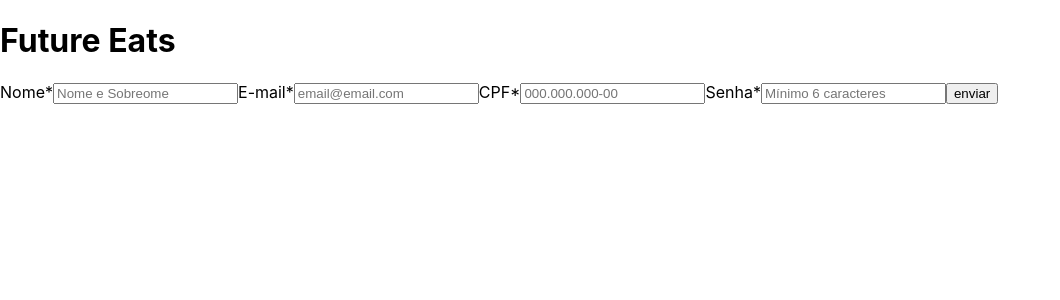
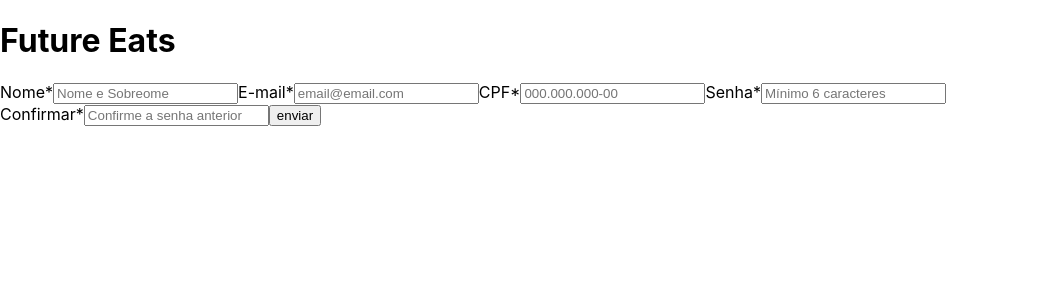
Before and after one commit to AdeirMoreira/Front-End_FutureEats, a React (Create React App) app: page /cadastro in a window 1280 px wide. Shown: the top 300 px of the page, without its empty margins (0-1060 px from the left). Built offline with nearby package versions, Linux system fonts and the light colour scheme.

Commit message:
alterações no regex

```diff
--- /dev/null
+++ b/src/Hooks/useInput.jsx
@@ -0,0 +1,11 @@
+import { useState } from "react";
+
+export const useInput = initialValue => {
+    const [value, setValue] = useState(initialValue)
+
+    const handleValue = e => setValue(e.target.value)
+
+    const clearInput = () => setValue(initialValue)
+
+    return [value, handleValue, clearInput]
+}
--- a/src/pages/SignUpPage/SignUpPage.js
+++ b/src/pages/SignUpPage/SignUpPage.js
@@ -1,13 +1,20 @@
-import React, { useContext } from 'react'
+import React, { useContext, useState } from 'react'
 import { FutureEats } from '../../globalState/Context'
 import { SignUpRequest } from '../../services/SignUp'
+import { useInput } from '../../Hooks/useInput'
 
 export default function SignUpPage() {
+  const [confirm, handleValue] = useInput('')
+  const [confirmed, setConfirmed] = useState(false)
   const params = useContext(FutureEats)
 
-  const preventDefault = (e) => {
-    e.preventDefault()
-    SignUpRequest(params.dataForm.personalData.form)
+  const preventDefault = (event) => {
+    event.preventDefault()
+    if (params.dataForm.personalData.form.password === confirm) {
+      console.log(params.dataForm.personalData.form)
+    } else {
+      setConfirmed(true)
+    }
   }
 
   return (
@@ -28,6 +35,8 @@
             name='email' value={params.dataForm.personalData.form.email}
             onChange={params.dataForm.personalData.onChange}
             placeholder='email@email.com'
+            pattern='^[^\s@]+@[^\s@]+\.[^\s@]+$'
+            title='EX: email@provedor.com'
             required />
         </label>
         <label htmlFor='cpf'>CPF*
@@ -36,6 +45,8 @@
             name='cpf' value={params.dataForm.personalData.form.cpf}
             onChange={params.dataForm.personalData.onChange}
             placeholder='000.000.000-00'
+            pattern='^([0-9]){3}\.([0-9]){3}\.([0-9]){3}-([0-9]){2}$'
+            title='Use ponto e traço ao digitar o CPF'
             required />
         </label>
         <label htmlFor=''>Senha*
@@ -44,16 +55,24 @@
             name='password' value={params.dataForm.personalData.form.password}
             onChange={params.dataForm.personalData.onChange}
             placeholder='Mínimo 6 caracteres'
+            pattern='^[a-zA-Z0-9]{6,}$'
+            title='Mínimo 6 caracteres entre letras e números'
             required />
         </label>
-        {/* <label htmlFor='confirm'>Confirmar*
+        <div>
+          {confirmed && <p>A senha e a confirmação são diferentes</p>}
+        </div>
+
+        <label htmlFor='confirm'>Confirmar*
           <input
             id='confirm'
-            name='confirm' value={params.dataForm.personalData.form.password}
-            onChange={params.dataForm.personalData.onChange}
+            name='confirm' value={confirm}
+            onChange={handleValue}
             placeholder='Confirme a senha anterior'
+            pattern='^[a-zA-Z0-9]{6,}$'
+            title='Mínimo 6 caracteres entre letras e números'
             required />
-        </label> */}
+        </label>
         <button>enviar</button>
       </form>
     </>
```
